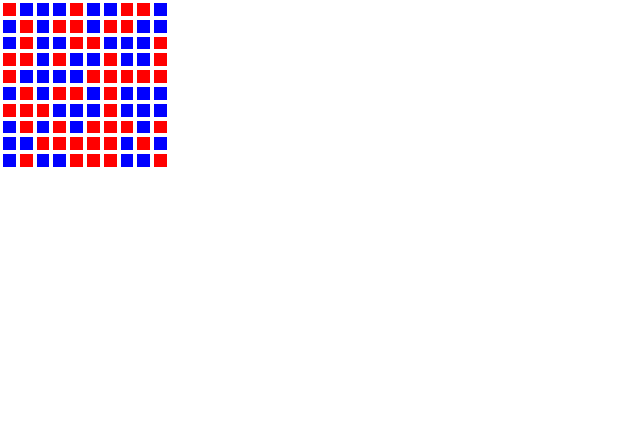
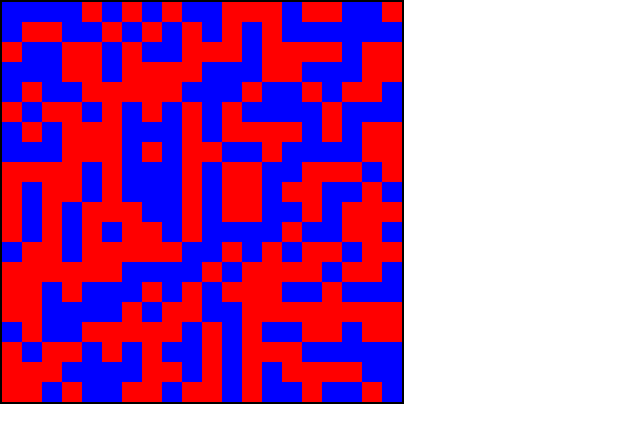
Before and after one commit to kmurphydev/kmd-gol, a React (Create React App) app: page / in a window 1280 px wide. Shown: the top 442 px of the page, without its empty margins (0-640 px from the left). Built offline with nearby package versions, Linux system fonts and the light colour scheme.

Commit message:
changed table styling to remove padding between table cells

```diff
--- a/src/components/square-grid.component.jsx
+++ b/src/components/square-grid.component.jsx
@@ -8,13 +8,33 @@ import Square from './square.component';
 
 // add app state, logic for handling next generation of GOL
 
+const gridTableStyle = {
+    border: '2px solid black',
+    borderSpacing: '0px',
+};
+
+const gridRowStyle = {
+    padding: '0px',
+    margin: '0px',
+};
+
+const gridDataStyle = {
+    padding: '0px',
+    margin: '0px'
+};
+
+const gridSize = 50; //% of vh
+
 const SquareGrid = (props) => {
     const {
-        gridWidth = 10,
-        gridHeight = 10,
+        gridWidth = 20,
+        gridHeight = 20,
         // squareSize = "40px"
-        squareSize = "1vw"
+        // squareSize = "3vw"
     } = props;
+
+
+    const squareSize = `${gridSize / Math.max(gridWidth, gridHeight)}vh`;
 
     const rows = new Array(gridHeight);
     for (var i = 0; i < gridHeight; i++) {
@@ -27,17 +47,17 @@ const SquareGrid = (props) => {
 
     return (
 
-        <table>
+        <table style={gridTableStyle}>
             <tbody>
 
                 {rows.map((cols, rowIdx) => {
                     return (
-                        <tr key={rowIdx}>
+                        <tr key={rowIdx} style={gridRowStyle}>
                             {
 
                                 cols.map((tile, colIdx) => {
                                     return (
-                                        <td>
+                                        <td style={gridDataStyle}>
                                             <Square key={gridWidth * rowIdx + colIdx} on={tile} squareSize={squareSize} />
                                         </td>
                                     )
```
